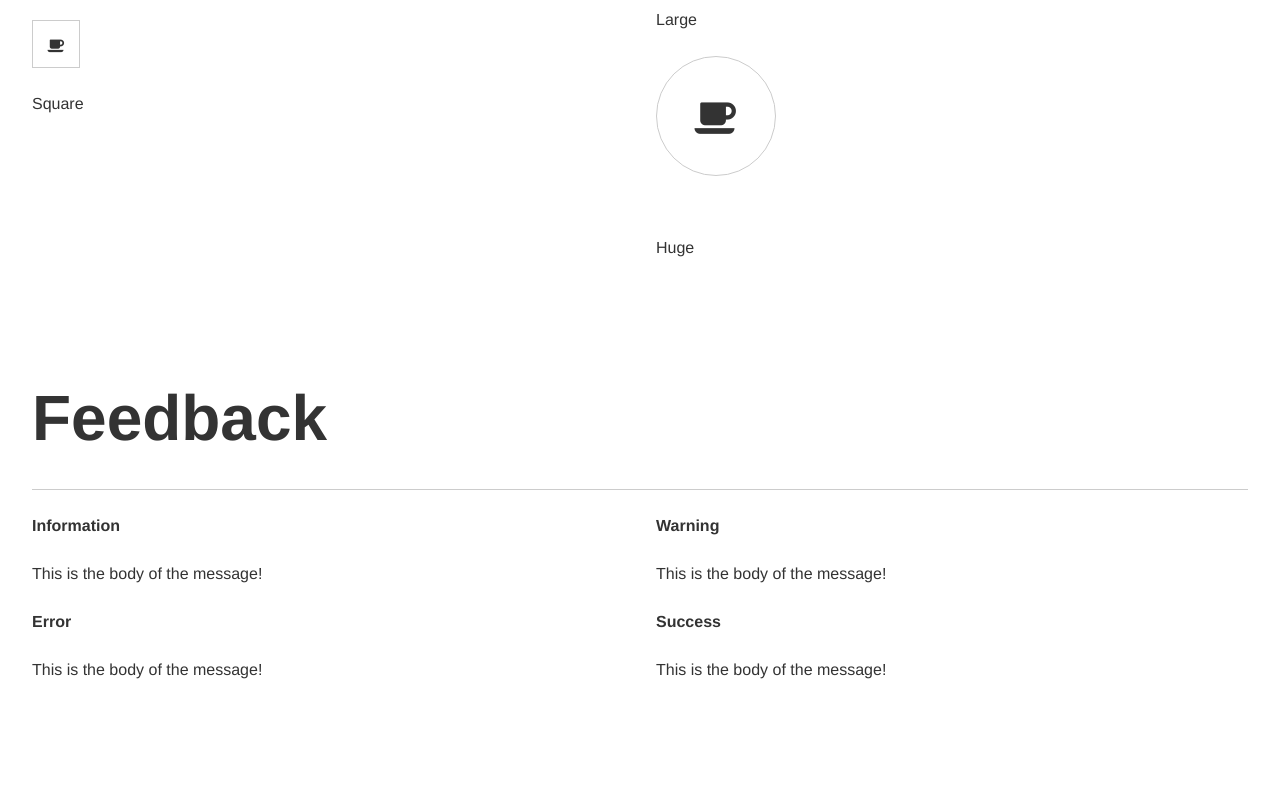
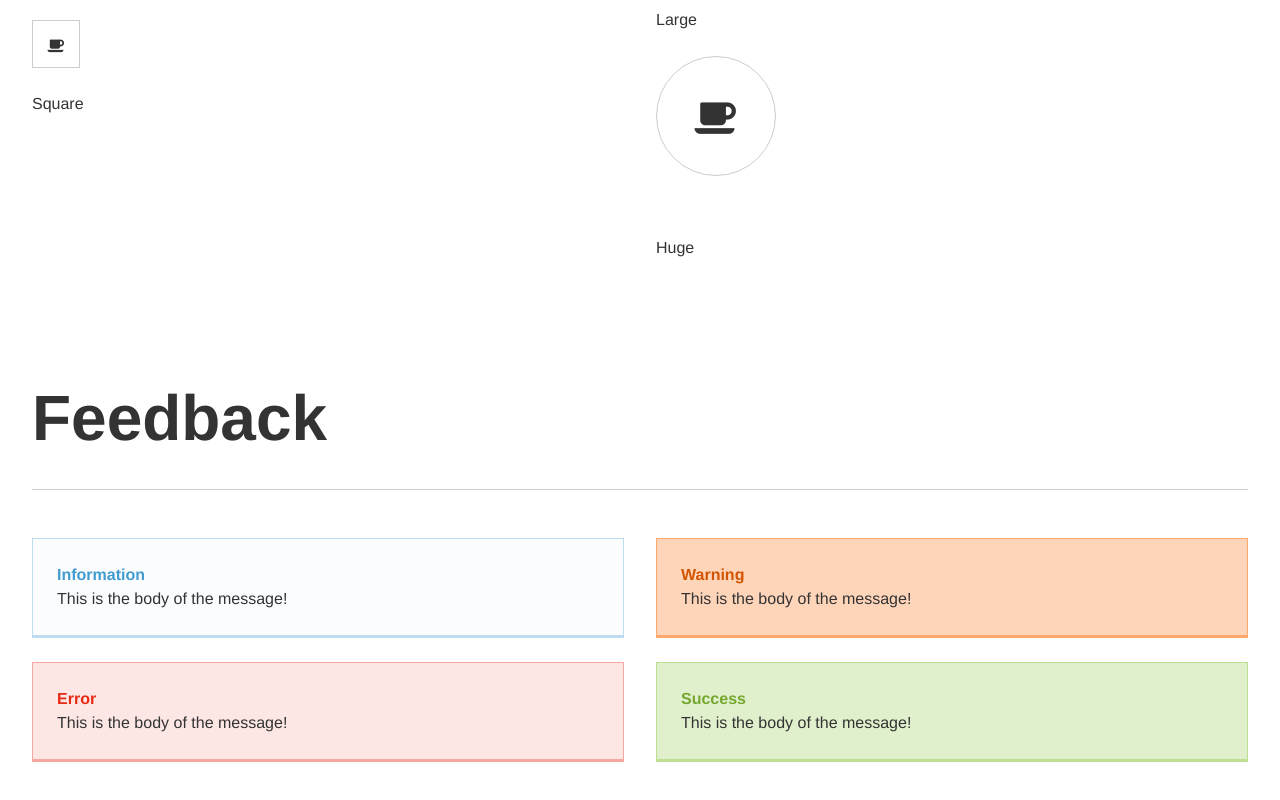
Before and after one commit to edwinchen85/pattern_library_for_web, a website: page index.html in a window 1280 px wide. Shown: the part 5217-6017 px from the top of the page. Before the commit the page ends 5955 px from the top, so only its background shows below. Drawn offline with Linux system fonts and the light colour scheme.

Commit message:
Add style for Feedback

```diff
--- a/sass/basic/_feedback.scss
+++ b/sass/basic/_feedback.scss
@@ -0,0 +1,49 @@
+@import "../settings/settings";
+
+[class^="alert-"] {
+  border: 1px solid;
+  border-bottom-width: 3px;
+
+  margin: $baseline 0;
+  padding: 1.5em;
+
+  p {
+    margin-bottom: 0;
+  }
+}
+
+.alert-information {
+  border-color: lighten($information-color, 30%);
+  background-color: lighten($information-color, 45%);
+
+  & :first-child {
+    color: $information-color;
+  }
+}
+
+.alert-error {
+  border-color: lighten($error-color, 30%);
+  background-color: lighten($error-color, 45%);
+
+  & :first-child {
+    color: $error-color;
+  }
+}
+
+.alert-warning {
+  border-color: lighten($warning-color, 30%);
+  background-color: lighten($warning-color, 45%);
+
+  & :first-child {
+    color: $warning-color;
+  }
+}
+
+.alert-success {
+  border-color: lighten($success-color, 30%);
+  background-color: lighten($success-color, 45%);
+
+  & :first-child {
+    color: $success-color;
+  }
+}
--- a/sass/settings/_settings.scss
+++ b/sass/settings/_settings.scss
@@ -39,3 +39,10 @@ $field-required-color: red;
 // Icon Variables
 $icon-roundness: 3px;
 $icon-border-color: #ccc;
+
+
+// Feedback Variables
+$information-color: #439ccf;
+$error-color: #e72915;
+$warning-color: #d35400;
+$success-color: #74a730;
```
Also changed, not shown: css/styles.css, 1 other file.
